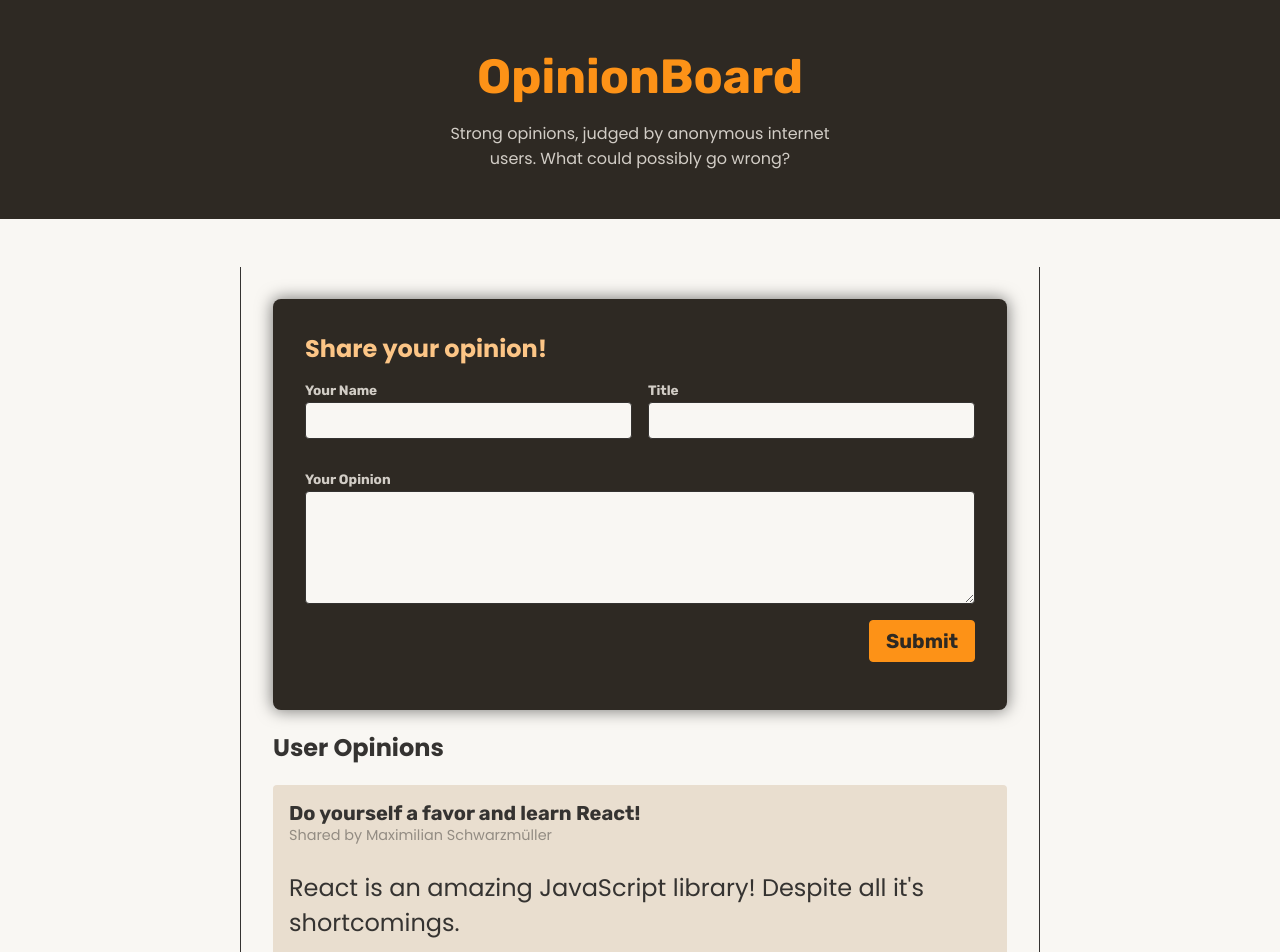
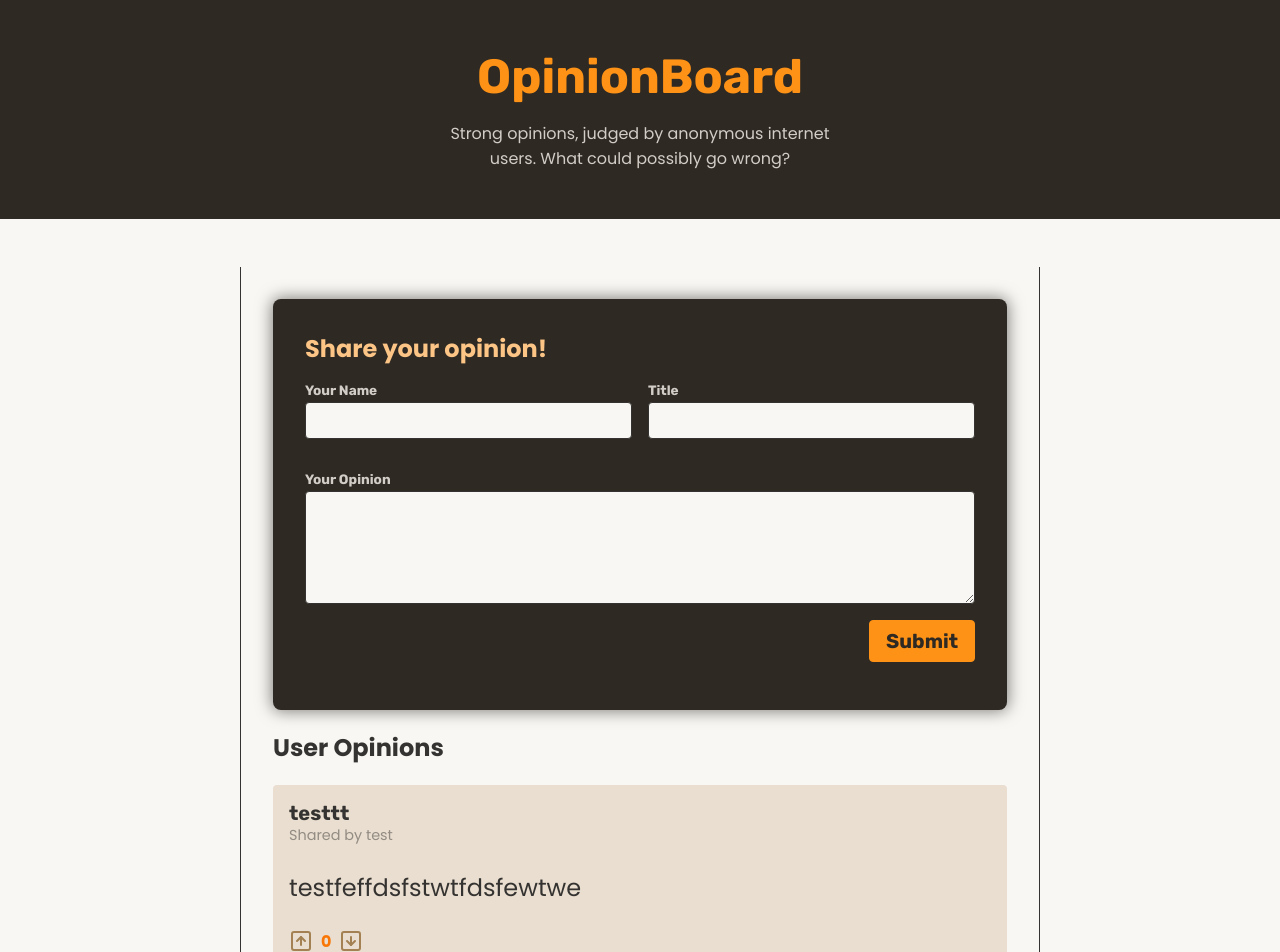
Before and after one commit to mDiGiulio94/HttpFormDataExercise, a React (Vite) app: page / in a window 1280 px wide. Shown: the top 952 px of the page. Built offline with nearby package versions, Linux system fonts and the light colour scheme; data requests are answered from the project's data file.

Commit message:
first-post-using-use-and-formData

```diff
--- a/backend/db.json
+++ b/backend/db.json
@@ -1,5 +1,19 @@
 {
   "opinions": [
+    {
+      "id": 1777726893101,
+      "votes": 0,
+      "userName": "test",
+      "title": "testtt",
+      "body": "testfeffdsfstwtfdsfewtwe"
+    },
+    {
+      "id": 1777726892072,
+      "votes": 0,
+      "userName": "test",
+      "title": "testtt",
+      "body": "testfeffdsfstwtfdsfewtwe"
+    },
     {
       "id": 1,
       "userName": "Maximilian Schwarzmüller",
--- a/src/components/NewOpinion.jsx
+++ b/src/components/NewOpinion.jsx
@@ -1,8 +1,12 @@
-import { useActionState } from "react";
-
+import { useActionState, use } from "react";
+import { OpinionsContext } from '../store/opinions-context';
 export function NewOpinion() {
 
-  function shareOpinionAction(prevState, formData) {
+// use() permette di leggere direttamente il valore di una Promise o di un Context durante il render, lasciando a React la gestione dell'attesa
+ const { addOpinion } = use(OpinionsContext)
+
+//  le form action possono essere sia sincrone che asincrone, con asnincrone bisogna aspettare la risposta dal backend
+ async function shareOpinionAction(prevState, formData) {
     const title = formData.get("title");
     const body = formData.get("body");
     const userName = formData.get("userName");
@@ -10,21 +14,22 @@ export function NewOpinion() {
     let errors = [];
 
     if (title.trim().length < 5) {
-      error.push("Title must be at least 5 characters");
+      errors.push("Title must be at least 5 characters");
     }
 
     if (body.trim().length < 20 || body.trim().length > 500) {
-      error.push("Your opinion must be between 20 and 500 characters");
+      errors.push("Your opinion must be between 20 and 500 characters");
     }
 
     if (!userName.trim()) {
-      error.push("Your name must be between 3 and 100 characters");
+      errors.push("Your name must be between 3 and 100 characters");
     }
 
-    if (error.length > 0) {
+    if (errors.length > 0) {
       return { errors, enteredValues: { title, body, userName } };
     }
 
+    await addOpinion({title, body, userName});
     return { errors: null}
   }
 
@@ -34,7 +39,7 @@ export function NewOpinion() {
   return (
     <div id="new-opinion">
       <h2>Share your opinion!</h2>
-      <form action={shareOpinionAction}>
+      <form action={formAction}>
         <div className="control-row">
           <p className="control">
             <label htmlFor="userName">Your Name</label>
```
